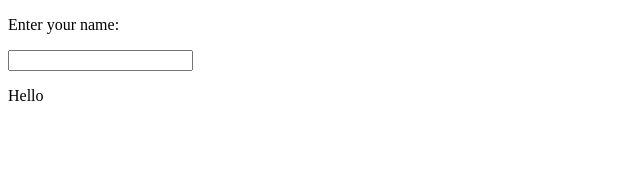
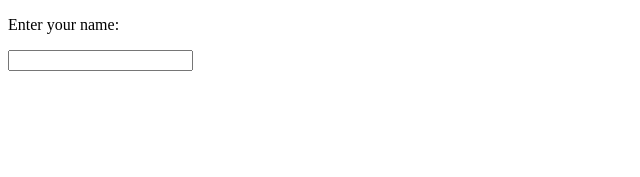
Before and after one commit to acciojob/personal-greeting-RAHUL-KAR-Kalyani, a React app: page / in a window 1280 px wide. Shown: the top 177 px of the page, without its empty margins (0-640 px from the left). Built offline with nearby package versions, Linux system fonts and the light colour scheme.

Commit message:
Update App.js

```diff
--- a/src/components/App.js
+++ b/src/components/App.js
@@ -10,7 +10,7 @@ function App() {
 		<div>
 			<p>Enter your name:</p>
 			<input type="text" value={inputValue} onChange={handleInputChange}/>
-			<p>Hello {inputValue}</p>
+			{inputValue && <p>Hello {inputValue}</p>}
 		</div>
 	)
 }
```
